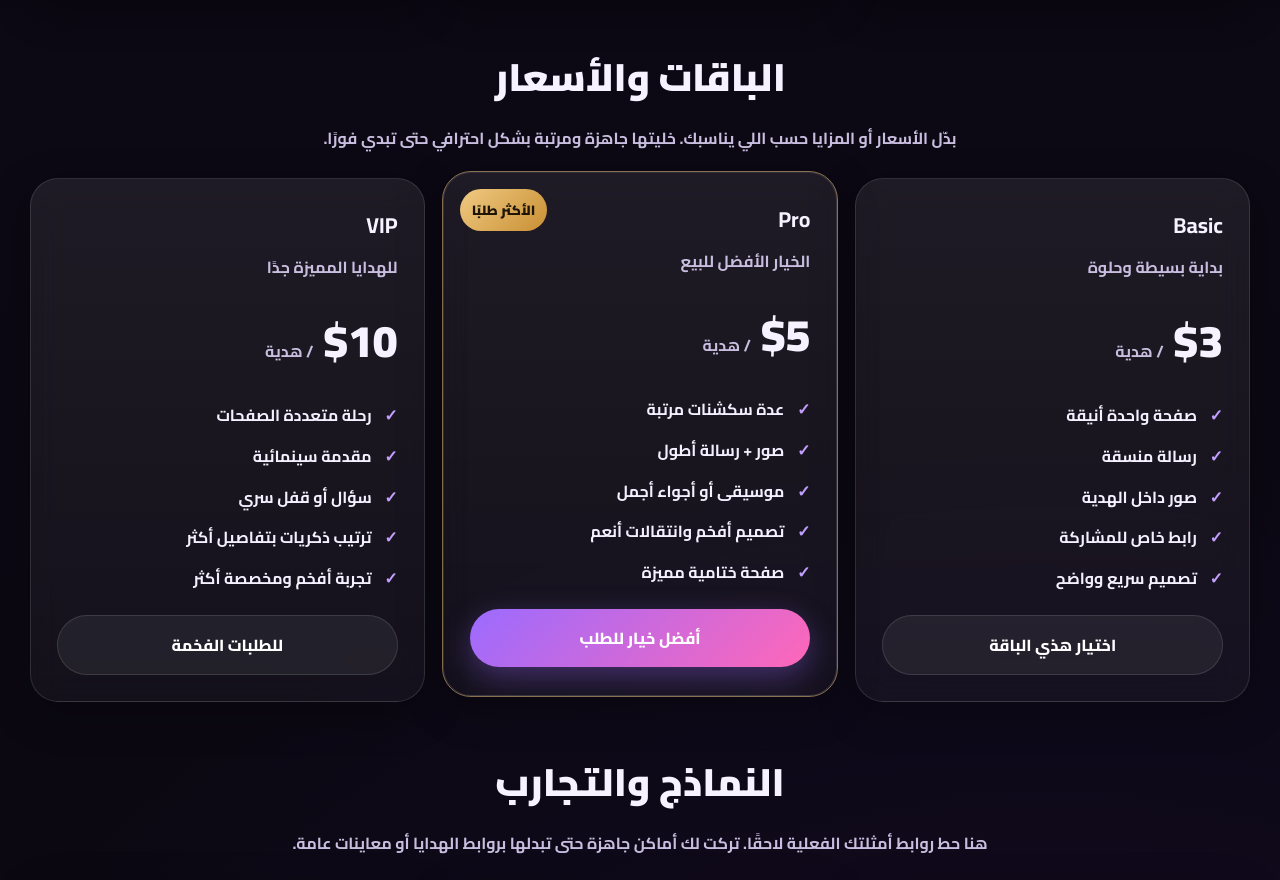
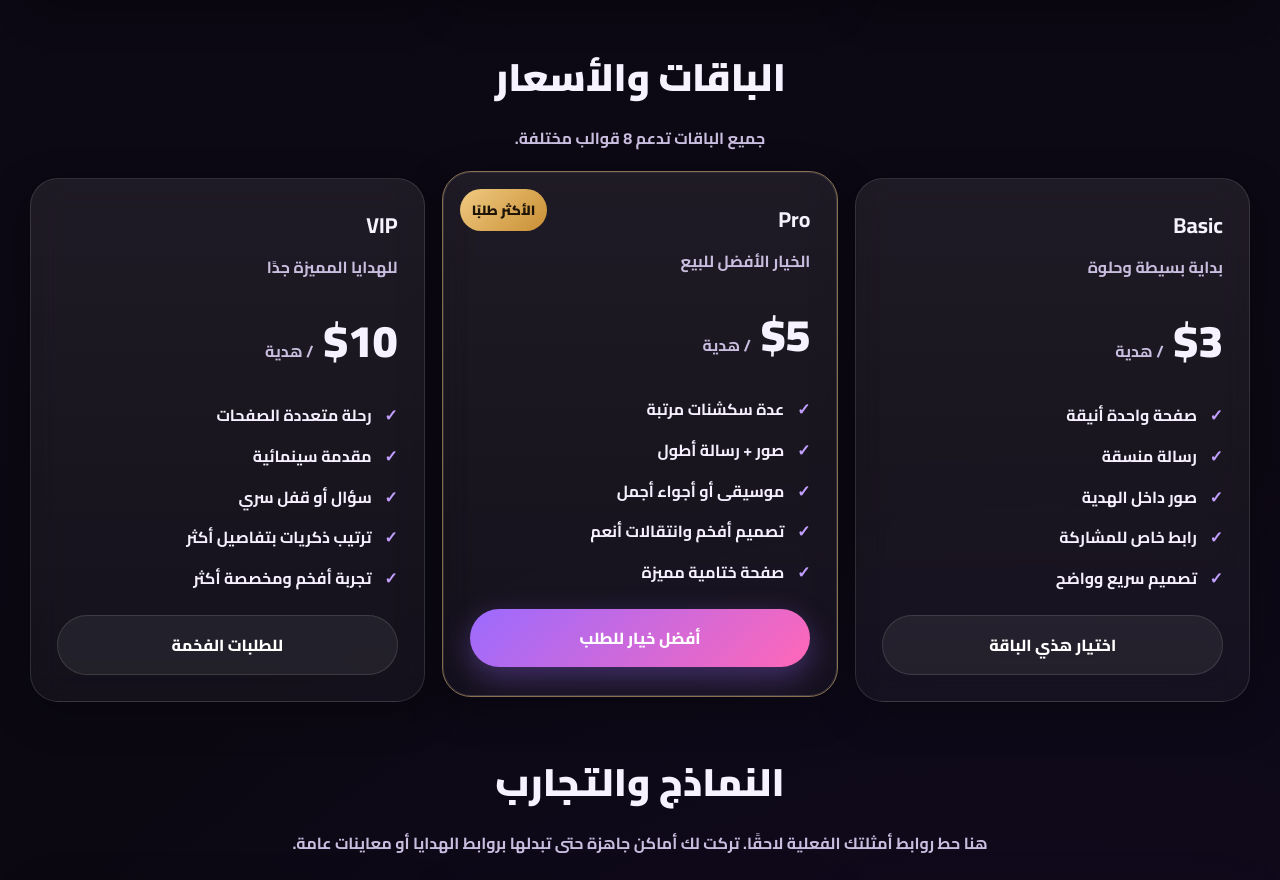
Before and after one commit to murtada9780-droid/luvrasite, a plain HTML site: page index.html in a window 1280 px wide. Shown: the part 2621-3501 px from the top of the page. Drawn offline with Linux system fonts and the light colour scheme.

Commit message:
Update index.html

```diff
--- a/index.html
+++ b/index.html
@@ -921,7 +921,7 @@ frameborder="0" allowfullscreen>
       <div class="container">
         <div class="section-head">
           <h2>الباقات والأسعار</h2>
-          <p>بدّل الأسعار أو المزايا حسب اللي يناسبك. خليتها جاهزة ومرتبة بشكل احترافي حتى تبدي فورًا.</p>
+          <p>جميع الباقات تدعم 8 قوالب مختلفة.</p>
         </div>
 
         <div class="pricing">
```
